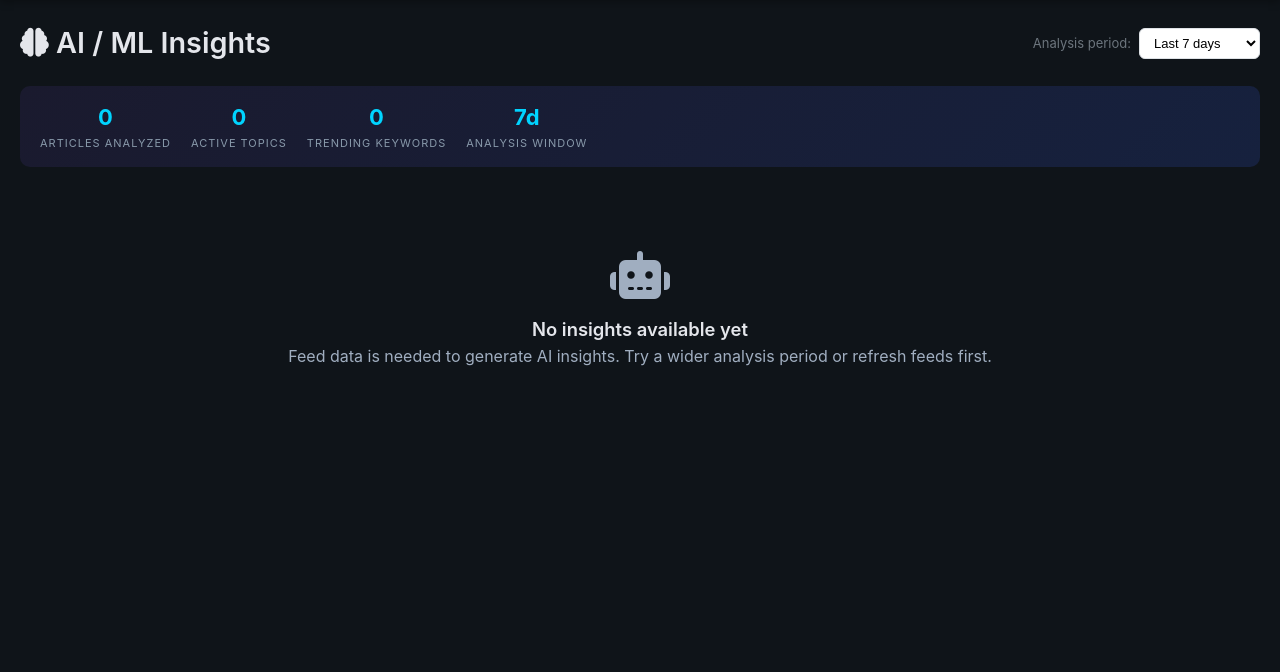
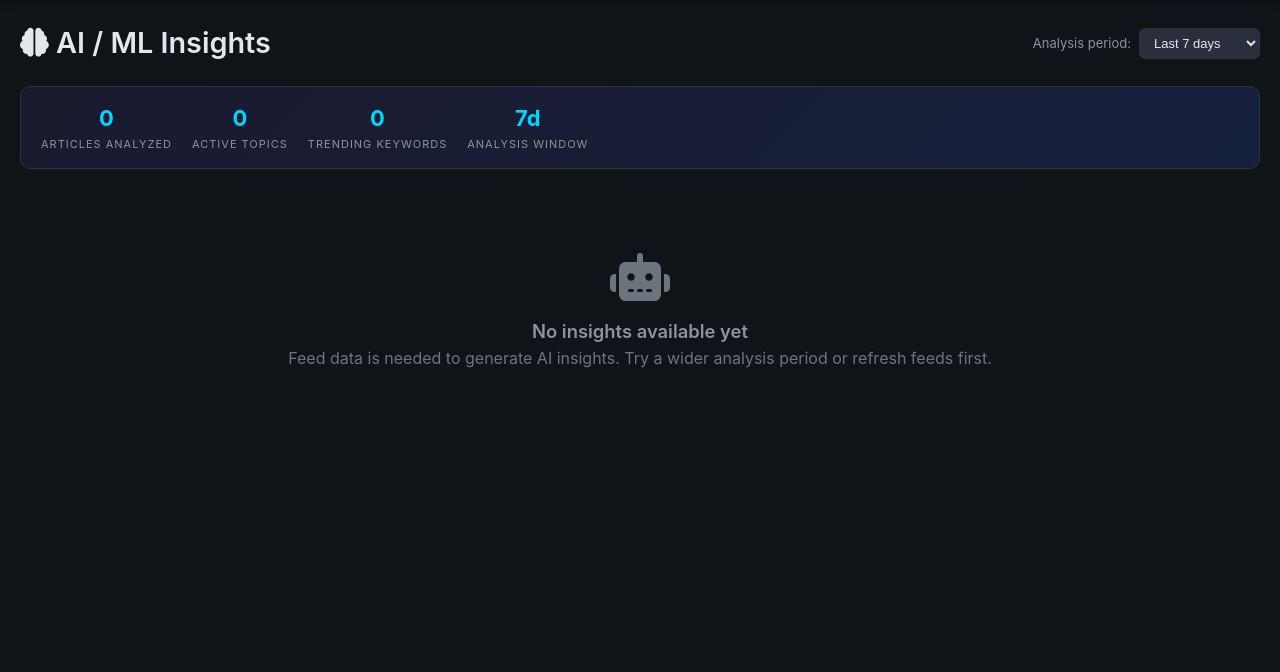
Before and after one commit to boscolam/SecurityNewWeb, a Flask app: page /ai-insights in a window 1280 px wide. Shown: the part 61-733 px from the top of the page. Run offline with Flask 3, Linux system fonts and the light colour scheme; data comes from the database, SQL or seed files in the repository; data that the repository does not hold is empty.

Commit message:
v2.8.2: Fix AI Insights page text invisible on dark theme
- Replaced all hardcoded light-theme colors with CSS variables
- Topic names, article titles, summaries, meta, trend chips, borders all now visible
- Dropdown, labels, source tags styled for dark background
- Verified all prior fixes intact

Co-Authored-By: Claude Opus 4.6 <noreply@anthropic.com>

```diff
--- a/templates/ai_insights.html
+++ b/templates/ai_insights.html
@@ -19,15 +19,16 @@
     }
     .period-select label {
         font-size: 13px;
-        color: #6c757d;
+        color: var(--text-secondary);
         white-space: nowrap;
     }
     .period-select select {
         padding: 6px 10px;
         border-radius: 6px;
-        border: 1px solid #dee2e6;
+        border: 1px solid var(--border);
         font-size: 13px;
-        background: #fff;
+        background: var(--bg-input);
+        color: var(--text-primary);
     }
 
     .stats-bar {
@@ -38,7 +39,7 @@
         padding: 14px 20px;
         background: linear-gradient(135deg, #1a1a2e 0%, #16213e 100%);
         border-radius: 10px;
-        color: #fff;
+        border: 1px solid var(--border);
     }
     .stats-bar .stat {
         text-align: center;
@@ -50,7 +51,7 @@
     }
     .stats-bar .stat-label {
         font-size: 11px;
-        color: #8899aa;
+        color: var(--text-secondary);
         text-transform: uppercase;
         letter-spacing: 1px;
     }
@@ -223,9 +227,11 @@
     .no-data {
         text-align: center;
         padding: 60px 20px;
-        color: #a0aec0;
+        color: var(--text-muted);
     }
     .no-data i { font-size: 48px; margin-bottom: 16px; display: block; }
+    .no-data h3 { color: var(--text-secondary); }
+    .no-data p { color: var(--text-muted); }
 </style>
 {% endblock %}
 
```
Also changed, not shown: other parts of templates/ai_insights.html (+22 -19 lines), LOGGING_GUIDE.md (+1 -1 lines), UI_ENHANCEMENTS.md (+1 -1 lines), CHANGELOG.md, README.md, 1 other file.
